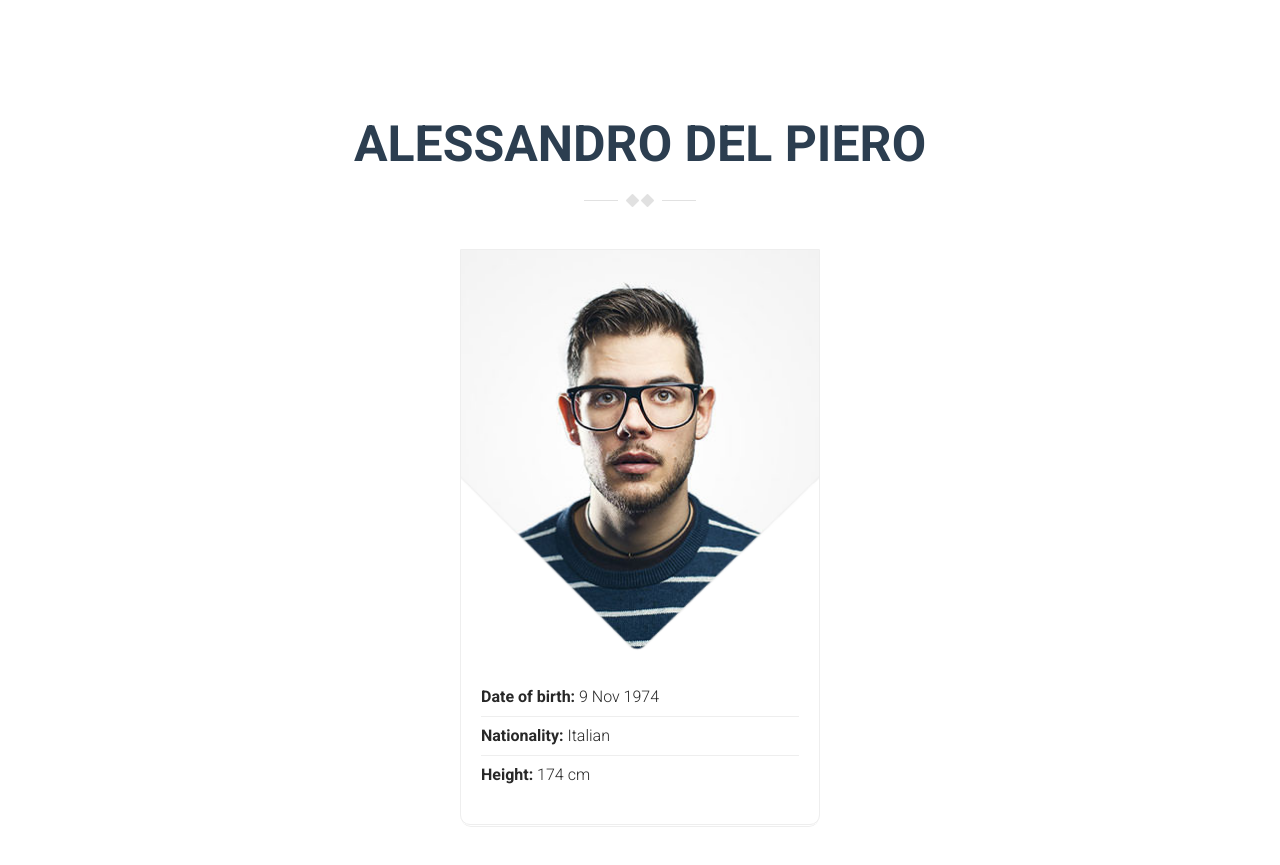
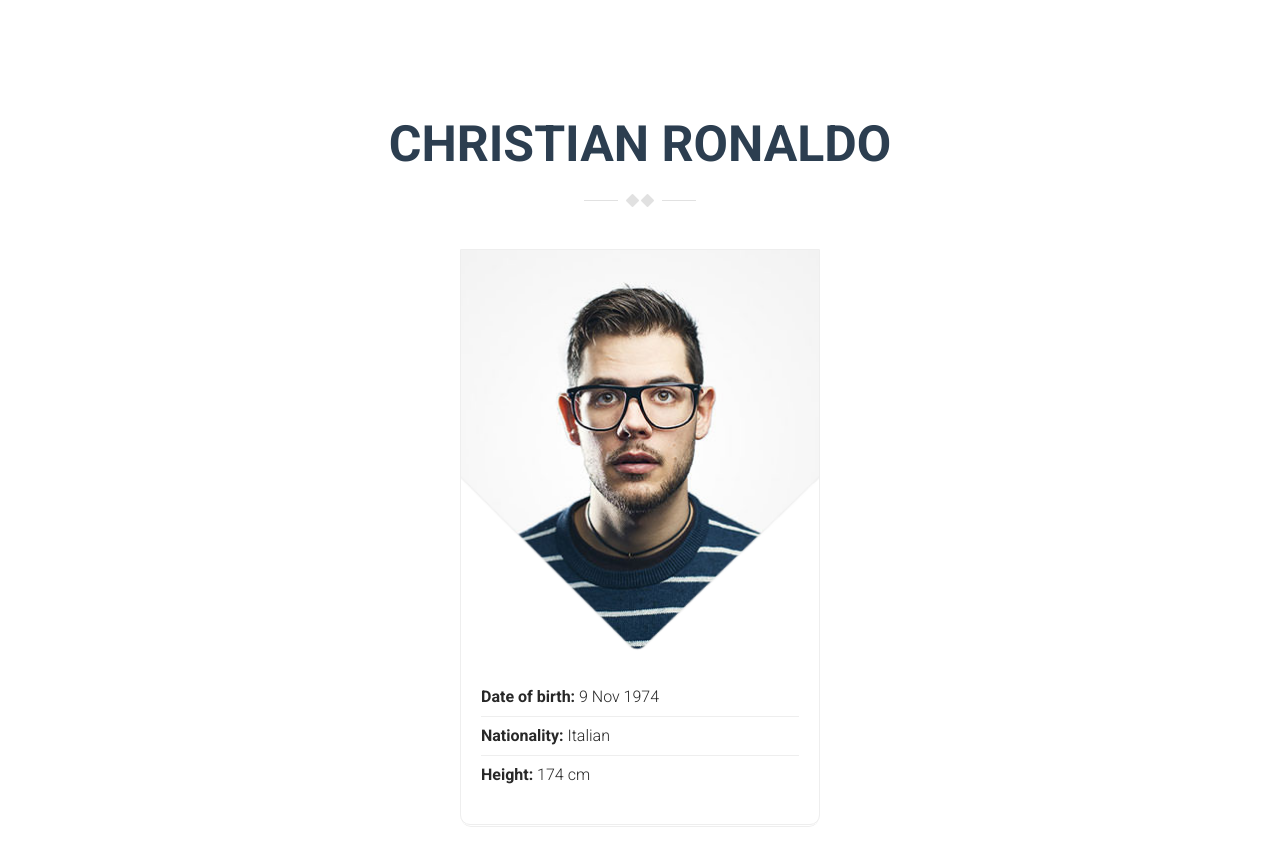
Before and after one commit to KKKKKXY/02athlete, a plain HTML site: page CRonaldo.html in a window 1280 px wide. Shown: the part 63-928 px from the top of the page. Drawn offline with Linux system fonts and the light colour scheme; some packages are replaced by stand-ins of ours; a script that the page names is missing.

```diff
--- a/CRonaldo.html
+++ b/CRonaldo.html
@@ -72,7 +72,7 @@
     <!-- About Section -->
     <section id="about" class="about-section section-padding">
       <div class="container">
-        <h2 class="section-title wow fadeInUp">Alessandro Del Piero</h2>
+        <h2 class="section-title wow fadeInUp">Christian Ronaldo</h2>
 
         <div class="row">
 
```
